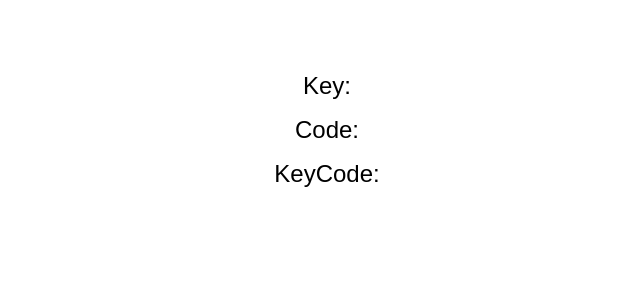
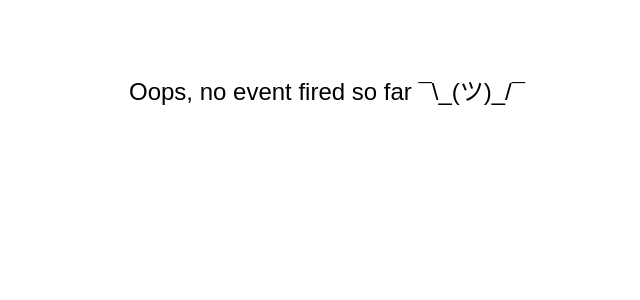
Before and after one commit to ilyasakin/event-watcher, a Vue app: page / in a window 1280 px wide. Shown: the top 300 px of the page, without its empty margins (313-953 px from the left). Built offline with nearby package versions, Linux system fonts and the light colour scheme.

Commit message:
Show event values only if a event fired previously

```diff
--- a/src/App.vue
+++ b/src/App.vue
@@ -1,8 +1,11 @@
 <template>
   <div id="app" tabindex="0" ref="main" @keydown="fireEvent">
-    <div>Key: {{ event.key }}</div>
-    <div>Code: {{ event.code }}</div>
-    <div>KeyCode: {{ event.keyCode }}</div>
+    <div v-if="Object.values(event).every((value) => value === undefined)">
+      Oops, no event fired so far ¯\_(ツ)_/¯
+    </div>
+    <div v-if="event.key">Key: {{ event.key }}</div>
+    <div v-if="event.code">Code: {{ event.code }}</div>
+    <div v-if="event.keyCode">KeyCode: {{ event.keyCode }}</div>
   </div>
 </template>
 
```
